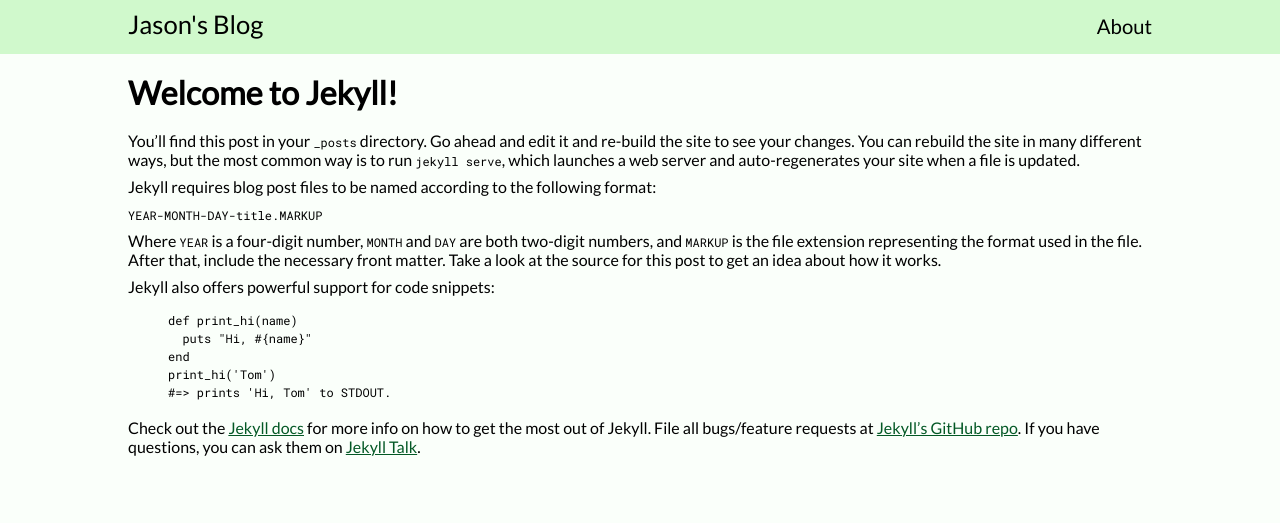
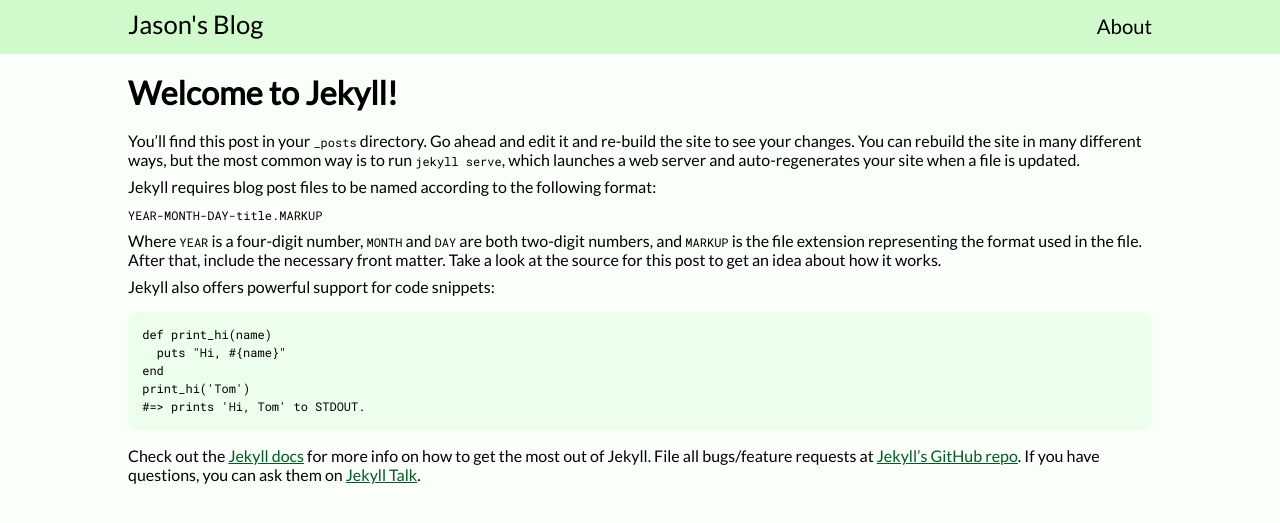
Before and after one commit to trampolinecall/blog, a Jekyll site: the page built from _posts/2024-04-25-welcome-to-jekyll.markdown, in a window 1280 px wide. Shown: the top 523 px of the page. Built offline with Jekyll 4.4.1, drawn with Linux system fonts in a browser that asks for light colours.

Commit message:
change formatting of code blocks

```diff
--- a/assets/css/style.scss
+++ b/assets/css/style.scss
@@ -122,3 +122,13 @@
 .content code {
     @include content-code;
 }
+
+.content pre {
+    background: $color-surface-1;
+    padding: $spacing-large;
+    border-radius: 10px;
+}
+
+figure {
+    margin: 0;
+}
```
